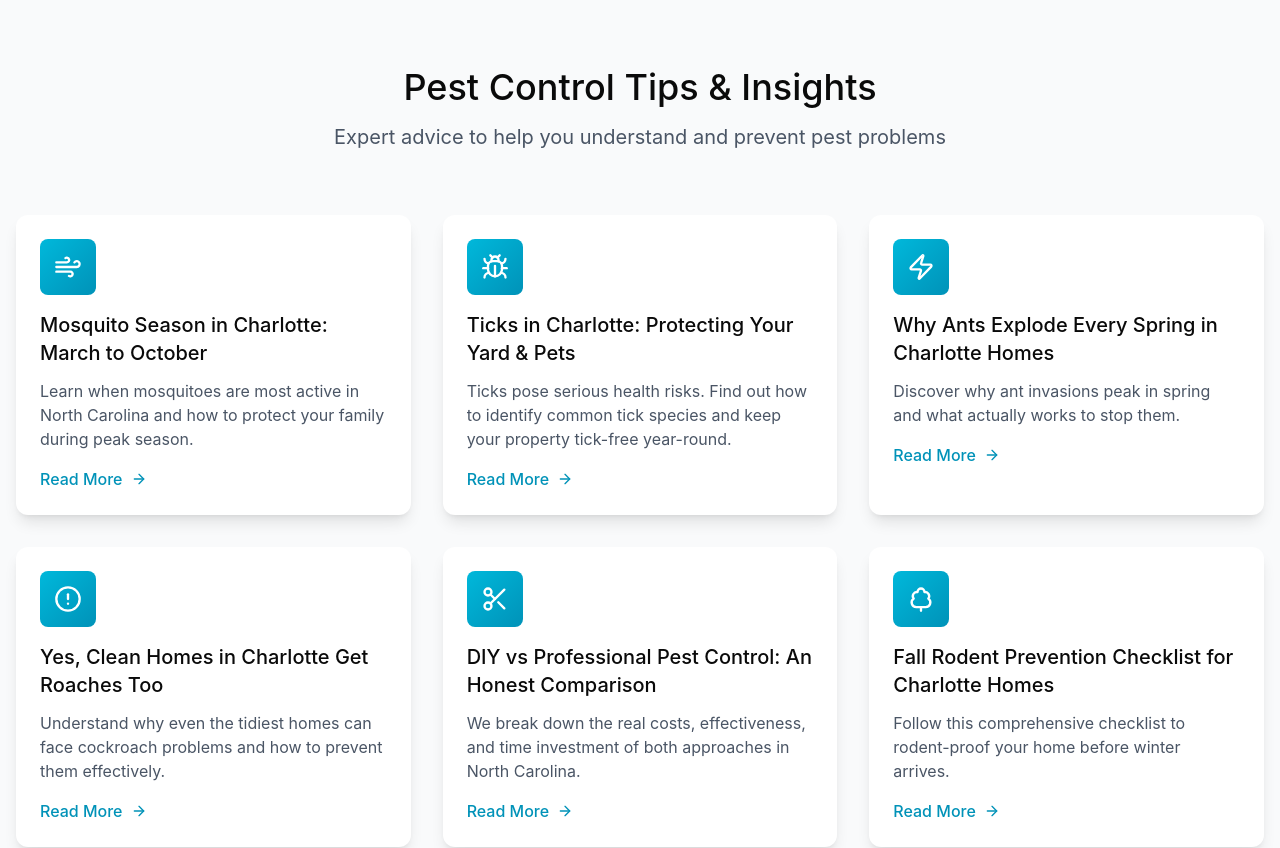
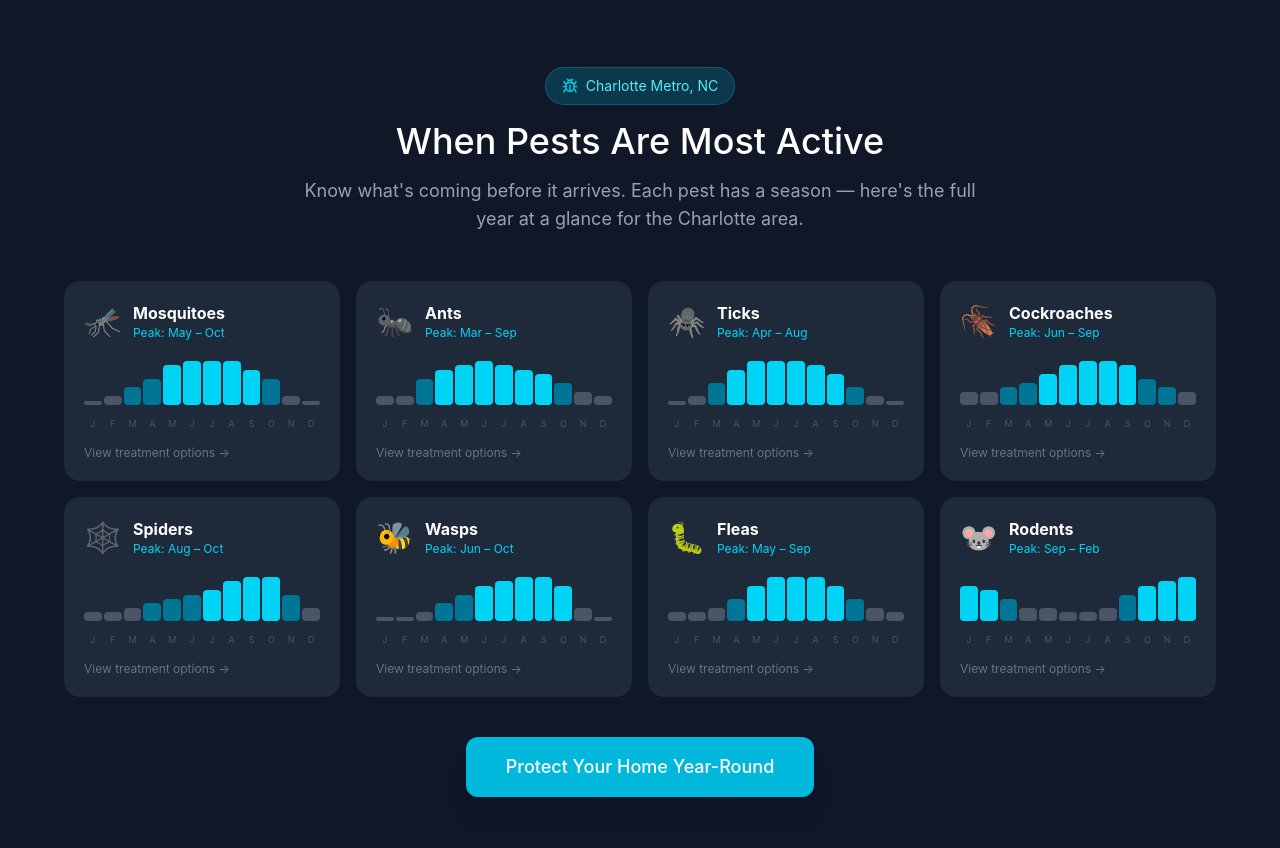
Before and after one commit to sjmorongell/selke-pest-control, a React (Vite) app: page / in a window 1280 px wide. Shown: the part 5300-6148 px from the top of the page. Built offline with nearby package versions, Linux system fonts and the light colour scheme.

Commit message:
Enhance App with Pest Activity and Promo Popup
Added pest activity data and promo popup functionality.

```diff
--- a/src/app/App.tsx
+++ b/src/app/App.tsx
@@ -1,5 +1,5 @@
-import { Phone, Mail, MapPin, Shield, Clock, Star, Bug, Home, Leaf, Award, Users, ChevronDown, Droplets, Wind, Zap, AlertCircle, CheckCircle, Calendar, Scissors, TreeDeciduous, Check, X, Menu } from 'lucide-react';
-import { useState } from 'react';
+import { Phone, Mail, MapPin, Shield, Clock, Star, Bug, Home, Leaf, Award, Users, ChevronDown, Droplets, Wind, Zap, AlertCircle, CheckCircle, Scissors, TreeDeciduous, Check, X, Menu } from 'lucide-react';
+import { useState, useEffect } from 'react';
 import { QuoteFormModal } from './components/QuoteFormModal';
 import { BlogArticle } from './components/BlogArticle';
 import { BlogModal } from './components/BlogModal';
@@ -10,6 +10,18 @@ import FooterLogo from './components/FooterLogo';
 import { blogArticles } from './utils/blogContent';
 import newLogo from '../imports/Screenshot_2026-05-18_213802.png';
 import techWalking from '../imports/b492d4f6-f650-412b-b5ac-975c7d404996-1.png';
+
+const PEST_ACTIVITY = [
+  { name: 'Mosquitoes', emoji: '🦟', slug: 'mosquito-control-charlotte-nc', peak: 'May – Oct', months: [1,2,4,6,9,10,10,10,8,6,2,1] },
+  { name: 'Ants', emoji: '🐜', slug: 'ant-control-charlotte-nc', peak: 'Mar – Sep', months: [2,2,6,8,9,10,9,8,7,5,3,2] },
+  { name: 'Ticks', emoji: '🕷️', slug: 'tick-control-charlotte-nc', peak: 'Apr – Aug', months: [1,2,5,8,10,10,10,9,7,4,2,1] },
+  { name: 'Cockroaches', emoji: '🪳', slug: 'cockroach-control-charlotte-nc', peak: 'Jun – Sep', months: [3,3,4,5,7,9,10,10,9,6,4,3] },
+  { name: 'Spiders', emoji: '🕸️', slug: 'spider-control-charlotte-nc', peak: 'Aug – Oct', months: [2,2,3,4,5,6,7,9,10,10,6,3] },
+  { name: 'Wasps', emoji: '🐝', slug: 'wasp-control-charlotte-nc', peak: 'Jun – Oct', months: [1,1,2,4,6,8,9,10,10,8,3,1] },
+  { name: 'Fleas', emoji: '🐛', slug: 'flea-control-charlotte-nc', peak: 'May – Sep', months: [2,2,3,5,8,10,10,10,8,5,3,2] },
+  { name: 'Rodents', emoji: '🐭', slug: 'rodent-control-charlotte-nc', peak: 'Sep – Feb', months: [8,7,5,3,3,2,2,3,6,8,9,10] },
+];
+const ACTIVITY_MONTHS = ['J','F','M','A','M','J','J','A','S','O','N','D'];
 
 export default function App() {
   const [isQuoteModalOpen, setIsQuoteModalOpen] = useState(false);
@@ -24,6 +36,13 @@ export default function App() {
   const [isMobileMenuOpen, setIsMobileMenuOpen] = useState(false);
   const [mobilePestsOpen, setMobilePestsOpen] = useState(false);
   const [mobileAreasOpen, setMobileAreasOpen] = useState(false);
+  const [showPromoPopup, setShowPromoPopup] = useState(false);
+  const [promoPopupDismissed, setPromoPopupDismissed] = useState(false);
+
+  useEffect(() => {
+    const timer = setTimeout(() => setShowPromoPopup(true), 10000);
+    return () => clearTimeout(timer);
+  }, []);
 
   const pestLinks = [
     { name: 'Mosquito Control', slug: 'mosquito-control-charlotte-nc' },
@@ -199,7 +218,7 @@ export default function App() {
 
       <section className="relative bg-gradient-to-br from-gray-900 via-gray-800 to-cyan-900 text-white py-24 md:py-40" aria-label="Hero - Charlotte Metro Pest Control">
         <div className="absolute inset-0 bg-black/60"></div>
-        <div className="absolute inset-0 bg-cover bg-center opacity-25" style={{ backgroundImage: `url(https://images.unsplash.com/photo-1600585154340-be6161a56a0c?crop=entropy&cs=tinysrgb&fit=max&fm=jpg&q=80&w=1920)` }}></div>
+        <div className="absolute inset-0 bg-cover inset-0 bg-cover bg-center opacity-25" style={{ backgroundImage: `url(https://images.unsplash.com/photo-1600585154340-be6161a56a0c?crop=entropy&cs=tinysrgb&fit=max&fm=jpg&q=80&w=1920)` }}></div>
         <button onClick={() => setIsGuaranteeModalOpen(true)} className="absolute bottom-8 right-8 hidden md:block cursor-pointer group">
           <style>{`@keyframes shake{0%,100%{transform:rotate(12deg) translateX(0)}25%{transform:rotate(12deg) translateX(-10px)}75%{transform:rotate(12deg) translateX(10px)}}.animate-shake-4{animation:shake 0.5s ease-in-out 4}`}</style>
           <div className="relative">
@@ -282,7 +301,7 @@ export default function App() {
               ))}
             </div>
             {openProcessStep !== null && (
-              <div className="bg-gray-50 rounded-xl p-8 border-2 border-cyan-500 animate-in fade-in slide-in-from-top-2 duration-300">
+              <div className="bg-gray-50 rounded-xl p-8 border-2 border-cyan-500">
                 <h3 className="text-2xl mb-4 text-cyan-700">{processSteps[openProcessStep].title}</h3>
                 <p className="text-gray-700 text-lg">{processSteps[openProcessStep].description}</p>
               </div>
@@ -333,6 +352,59 @@ export default function App() {
               ))}
             </div>
             <div className="text-center mt-8"><p className="text-gray-600">Don't see your city? <a href="tel:704-728-0204" className="text-cyan-600 hover:text-cyan-700 font-semibold">Call us at 704-728-0204</a></p></div>
+          </div>
+        </div>
+      </section>
+
+      {/* Pest Activity Calendar */}
+      <section className="py-20 bg-gray-900 text-white">
+        <div className="container mx-auto px-4">
+          <div className="text-center mb-12">
+            <div className="inline-flex items-center gap-2 bg-cyan-500/20 border border-cyan-500/30 rounded-full px-4 py-2 mb-4">
+              <Bug className="w-4 h-4 text-cyan-400" /><span className="text-sm text-cyan-300">Charlotte Metro, NC</span>
+            </div>
+            <h2 className="text-3xl md:text-4xl mb-4">When Pests Are Most Active</h2>
+            <p className="text-gray-400 max-w-2xl mx-auto text-lg">Know what's coming before it arrives. Each pest has a season — here's the full year at a glance for the Charlotte area.</p>
+          </div>
+          <div className="grid grid-cols-1 sm:grid-cols-2 lg:grid-cols-4 gap-4 max-w-6xl mx-auto">
+            {PEST_ACTIVITY.map(({ name, emoji, slug, peak, months }) => (
+              <a key={slug} href={`/${slug}`} className="bg-gray-800 rounded-2xl p-5 hover:bg-gray-750 hover:ring-2 hover:ring-cyan-500/50 transition-all group block">
+                <div className="flex items-center gap-3 mb-4">
+                  <span className="text-3xl">{emoji}</span>
+                  <div>
+                    <p className="font-bold text-white group-hover:text-cyan-400 transition-colors">{name}</p>
+                    <p className="text-xs text-cyan-400">Peak: {peak}</p>
+                  </div>
+                </div>
+                <div className="flex items-end gap-0.5" style={{ height: '48px' }}>
+                  {months.map((level, i) => {
+                    const barPx = Math.max(3, Math.round((level / 10) * 44));
+                    const isPeak = level >= 7;
+                    return (
+                      <div
+                        key={i}
+                        className={`flex-1 rounded-sm ${isPeak ? 'bg-cyan-400' : level >= 4 ? 'bg-cyan-700' : 'bg-gray-600'}`}
+                        style={{ height: `${barPx}px` }}
+                        title={`${['Jan','Feb','Mar','Apr','May','Jun','Jul','Aug','Sep','Oct','Nov','Dec'][i]}: ${level}/10`}
+                      />
+                    );
+                  })}
+                </div>
+                <div className="flex gap-0.5 mt-1">
+                  {ACTIVITY_MONTHS.map(m => (
+                    <div key={m} className="flex-1 text-center">
+                      <span className="text-gray-600 text-[9px]">{m}</span>
+                    </div>
+                  ))}
+                </div>
+                <p className="text-xs text-gray-500 mt-3 group-hover:text-cyan-400 transition-colors">View treatment options →</p>
+              </a>
+            ))}
+          </div>
+          <div className="text-center mt-10">
+            <button onClick={() => setIsQuoteModalOpen(true)} className="bg-cyan-500 text-white px-10 py-4 rounded-xl hover:bg-cyan-600 transition-all text-lg shadow-xl">
+              Protect Your Home Year-Round
+            </button>
           </div>
         </div>
       </section>
@@ -406,6 +478,38 @@ export default function App() {
           </div>
         </div>
       </footer>
+
+      {/* $25 Promo Popup — appears after 10 seconds */}
+      {showPromoPopup && !promoPopupDismissed && (
+        <div className="fixed bottom-6 right-6 z-50 w-full max-w-sm">
+          <style>{`@keyframes slideUpPop{from{opacity:0;transform:translateY(24px)}to{opacity:1;transform:translateY(0)}}.promo-popup{animation:slideUpPop 0.45s cubic-bezier(0.16,1,0.3,1) forwards}`}</style>
+          <div className="promo-popup bg-white rounded-2xl shadow-2xl border border-gray-100 overflow-hidden">
+            <div className="bg-gradient-to-r from-cyan-500 to-cyan-600 px-5 py-4 flex items-center justify-between">
+              <div className="flex items-center gap-2">
+                <span className="text-2xl">🎉</span>
+                <p className="text-white font-bold text-lg">New Customer Special</p>
+              </div>
+              <button onClick={() => setPromoPopupDismissed(true)} className="text-white/70 hover:text-white transition-colors p-1">
+                <X className="w-5 h-5" />
+              </button>
+            </div>
+            <div className="p-5">
+              <p className="text-4xl font-black text-gray-900 mb-1">$25 Off</p>
+              <p className="text-gray-500 text-sm mb-1">Your first pest control treatment</p>
+              <p className="text-gray-700 font-medium mb-5">No hassle. Get outside again!</p>
+              <button
+                onClick={() => { setIsQuoteModalOpen(true); setPromoPopupDismissed(true); }}
+                className="w-full bg-cyan-500 text-white py-3.5 rounded-xl font-semibold hover:bg-cyan-600 transition-colors text-lg"
+              >
+                Claim My $25 Off →
+              </button>
+              <button onClick={() => setPromoPopupDismissed(true)} className="w-full text-gray-400 text-sm mt-2.5 py-1 hover:text-gray-600 transition-colors">
+                No thanks, I'll pay full price
+              </button>
+            </div>
+          </div>
+        </div>
+      )}
     </div>
   );
 }
```
